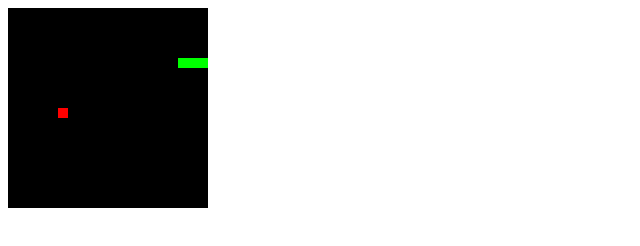
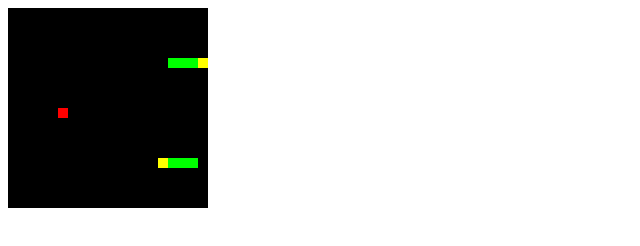
Before and after one commit to jun-bun/sn8ke, a website with bundled scripts: page main.html in a window 1280 px wide. Shown: the full height of the page, 0-640 px from the left. Built offline with nearby package versions, Linux system fonts and the light colour scheme.

Commit message:
two player initial commit.

```diff
--- /dev/null
+++ b/ai-heuristics.js
@@ -0,0 +1,15 @@
+class BasicAi{
+    constructor(){
+        this.player = null;
+        this.actions = ["ArrowUp", "ArrowDown", "ArrowLeft", "ArrowRight"]
+    }
+    setplayer(player){this.player = player};
+    step(observations){
+        if (observations == null) {
+            return this.actions[1];
+        }
+        else {return this.actions[2];}
+    }
+}
+
+export {BasicAi}
--- a/env.js
+++ b/env.js
@@ -37,12 +37,40 @@ class Apple{
     }
 }
 
+class Player{
+    constructor() {
+        this.snake = null;
+        this.field = null;
+        this.direction = "ArrowDown";
+    }
+    getObservations(){
+        let field = this.field;
+        const opponent = (this.snake === field.p1) ? field.p2 : field.p1;
+        return {'h': field.height, 'w':field.width, 'self': this.snake, 'opponent': opponent, 'apple': field.apple};
+    }
+    makeMove(movement){
+        this.snake.moveSnake(movement)
+        return this.getObservations();
+    }
+}
+
+
 class Field {
     constructor(h, w) {
         this.height = h;
         this.width = w;
         this.p1 = null;
-        this.apple = null;
+        this.p2 = null;
+        this.apple = null
+        this.spawns = [[new Coordinate(5, 5),
+                        new Coordinate(4, 5),
+                        new Coordinate(3, 5),
+                        new Coordinate(2, 5)],
+                        [new Coordinate(15, 15),
+                        new Coordinate(16, 15),
+                        new Coordinate(17, 15),
+                        new Coordinate(18, 15)] //location along H,W
+                        ];
         this.state = new Array(h);
         for (let i = 0; i < h; i++) {
             this.state[i] = new Array(w);
@@ -53,9 +81,13 @@ class Field {
     }
 
     reset(){
-        this.p1 = new Snake();
+        delete this.p1;
+        delete this.p2;
+        this.p1 = new Snake(this.spawns[0]);
+        this.p2 = new Snake(this.spawns[1]);
         this.apple = new Apple(this);
         this.placeSnake(this.p1);
+        this.placeSnake(this.p2);
         this.placeApple(this.apple);
     }
     getFieldState() {
@@ -69,12 +101,13 @@ class Field {
             }
         }
         this.placeSnake(this.p1);
+        this.placeSnake(this.p2);
         this.placeApple(this.apple);
         return this.state;
     }
 
     placeSnake(snake) {
-        let head = snake.pos[0];
+        const head = snake.pos[0];
         this.state[head.y][head.x] = 2;
         for (const segment of snake.pos.slice(1)) {
             this.state[segment.y][segment.x] = 1;
@@ -86,30 +119,32 @@ class Field {
     }
 }
 
-class Snake{
-    constructor() {
+class Snake {
+    constructor(pos) {
         this.size = 4;
-        this.pos = [new Coordinate(5,5),
-                    new Coordinate(4,5),
-                    new Coordinate(3, 5),
-                    new Coordinate(2,5)]; //location along H,W
+        this.pos = pos;
         this.score = 0;
-        this.direction = "ArrowRight"
+        this.direction = "ArrowRight";
         this.tail = this.pos[-1];
     }
-    moveSnake(direction){
-        if (direction === "") {direction = this.direction}
+
+    moveSnake(direction) {
+        if (direction === "") {
+            direction = this.direction
+        }
         let currHead = this.pos[0];
         let [newx, newy] = currHead.takeStep(direction);
-        let newHead = new Coordinate(newx,newy);
-        this.pos.splice(0,0,newHead);
+        let newHead = new Coordinate(newx, newy);
+        this.pos.splice(0, 0, newHead);
         this.score -= 1;
         this.deleteTail();
     }
-    deleteTail(){
+
+    deleteTail() {
         this.tail = this.pos.pop();
     }
-    ateApple(apple){
+
+    ateApple(apple) {
         var appleLocation = apple.getlocation();
         if (this.pos[0].isEqual(appleLocation)) {
             this.size += 1;
@@ -121,16 +156,27 @@ class Snake{
 
     /**
      * @param {Object} field - Field Object.
-     * @param {number} field.height -
-     * @param {number} field.width - The employee's department.
+     * @param {number} field.height - height of field.
+     * @param {number} field.width - The width of field.
      */
-    checkCollision(field){
+    checkCollision(field) {
         let head = this.pos[0];
-            if (head.x >= field.width || head.x < 0 || head.y >= field.height || head.y < 0) {
+        if (head.x >= field.width || head.x < 0 || head.y >= field.height || head.y < 0) {
+            console.log(field);
+            console.log(head.y);
+            this.score -= 40000;
+            return true;
+        }
+        for (let segment of this.pos.slice(1)) {
+            if (head.x == segment.x && head.y == segment.y) {
                 this.score -= 40000;
                 return true;
             }
-        for (const segment of this.pos.slice(1)){
+        }
+        let opponent = (this === field.p1) ? field.p2 : field.p1;
+        //console.log(opponent);
+        for (let segment of opponent.pos) {
+            //console.log([head, segment]);
             if (head.x == segment.x && head.y == segment.y) {
                 this.score -= 40000;
                 return true;
@@ -139,4 +185,9 @@ class Snake{
         return false;
     }
 }
-export {Field, Snake, Apple};
+
+export {Field, Snake, Apple, Player};
+
+
+/*
+module.exports = {Field, Snake, Player, ComputerPlayer};*/
--- a/main.js
+++ b/main.js
@@ -1,4 +1,5 @@
-import {Field, Snake, Apple} from './env.js';
+import {Field, Snake, Apple, Player} from './env.js';
+import {BasicAi} from './ai-heuristics.js';
 //import {drawField} from './draw.js';
 
 var c = document.getElementById("snakeCanvas");
@@ -30,8 +31,16 @@ function drawField(field){
     }
 }
 
+var player = new Player();
+var computer = new Player();
+var ai = new BasicAi();
+ai.setplayer(computer);
 var field = new Field(20,20);
 field.reset();
+player.field = field;
+computer.field = field;
+player.snake = field.p1;
+computer.snake = field.p2;
 drawField(field);
 var timer;
 timer = setInterval(playGame, 500);
@@ -40,40 +49,45 @@ function playGame(){
         if (event.defaultPrevented) {
             return; // Do nothing if the event was already processed
         }
+
+        // player.snake.direction = event.key;
+        //    return;
+
         switch (event.key) {
             case "ArrowDown":
-                p1.direction = event.key;
+                player.snake.direction = event.key;
                 break;
             case "ArrowUp":
-                p1.direction = event.key;
+                player.snake.direction = event.key;
                 break;
             case "ArrowLeft":
-                p1.direction = event.key;
+                player.snake.direction = event.key;
                 break;
             case "ArrowRight":
-                p1.direction = event.key;
+                player.snake.direction = event.key;
                 break;
             default:
-                return; // Quit when this doesn't handle the key event.
+                return ; // Quit when this doesn't handle the key event.
         }
-
         // Cancel the default action to avoid it being handled twice
         event.preventDefault();
     }, true);
-    var p1 = field.p1;
-    p1.moveSnake(p1.direction);
-    field.placeSnake(p1);
-    if (p1.ateApple(field.apple)){
+    var playerResulets = player.makeMove(player.snake.direction);
+    var aiResults = ai.step(aiResults);
+    //p1.moveSnake(p1.direction);
+    if (player.snake.checkCollision(field)){
+        field.reset();
+        window.alert("You died");
+        return true;
+    }
+    else if (computer.snake.checkCollision(field)){
+        field.reset();
+        window.alert("Opponent died");
+    }
+    //field.placeSnake(player.snake);
+    //field.placeSnake(computer.snake);
+    if (player.snake.ateApple(field.apple) || computer.snake.ateApple(field.apple)){
         field.apple = new Apple(field);
     }
     drawField(field);
-    if (p1.checkCollision(field)){
-        field.reset();
-        window.alert("You died");
-        //return true;
-    }
 }
-
-//p1.moveSnake("ArrowDown");
-//field.placeSnake(p1);
-//drawField(field);
```
Also changed, not shown: __tests__/env.spec.js (renamed from env.spec.js, +9 -1 lines), package.json (+7 -2 lines), test.html (+1 -1 lines), 1 other file.
